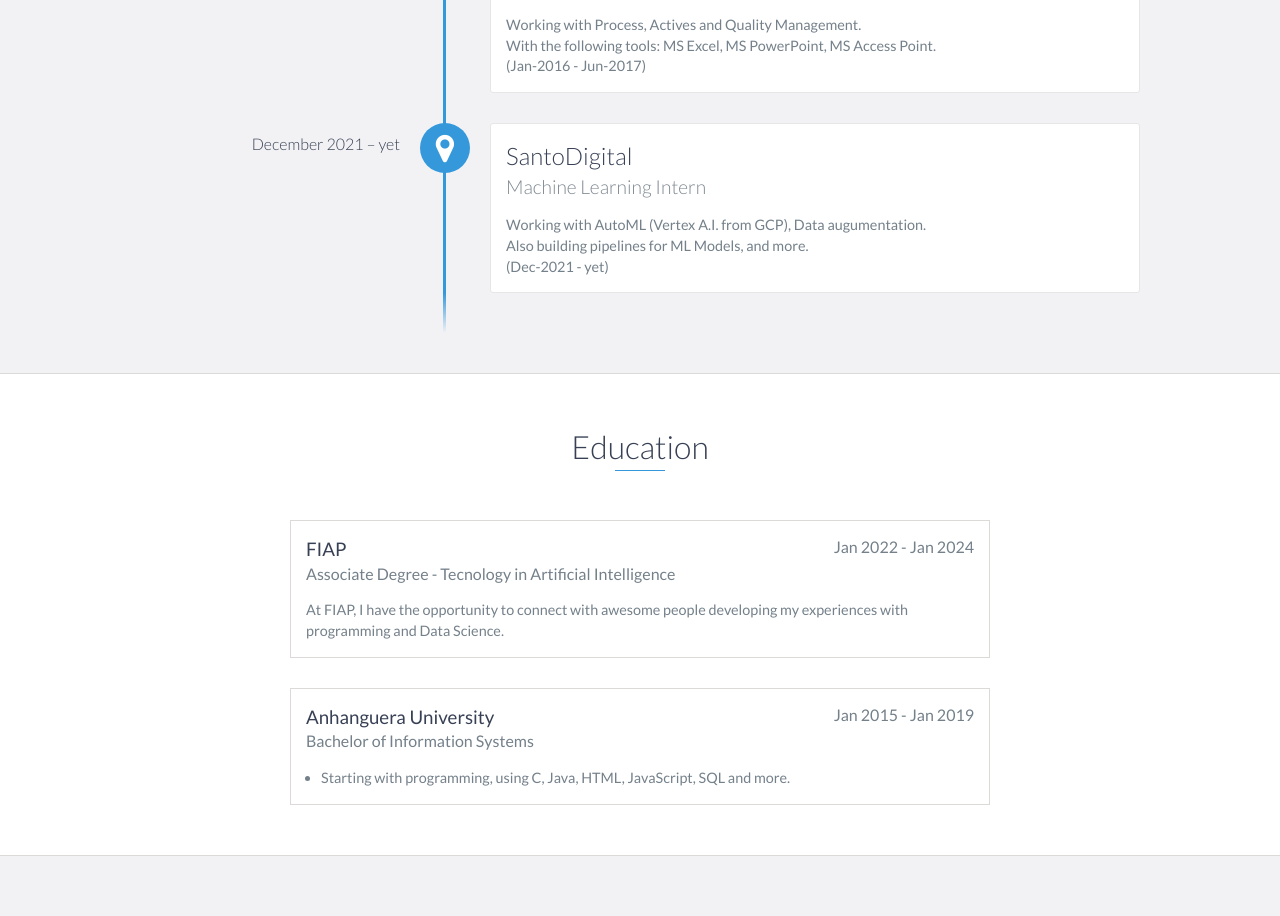
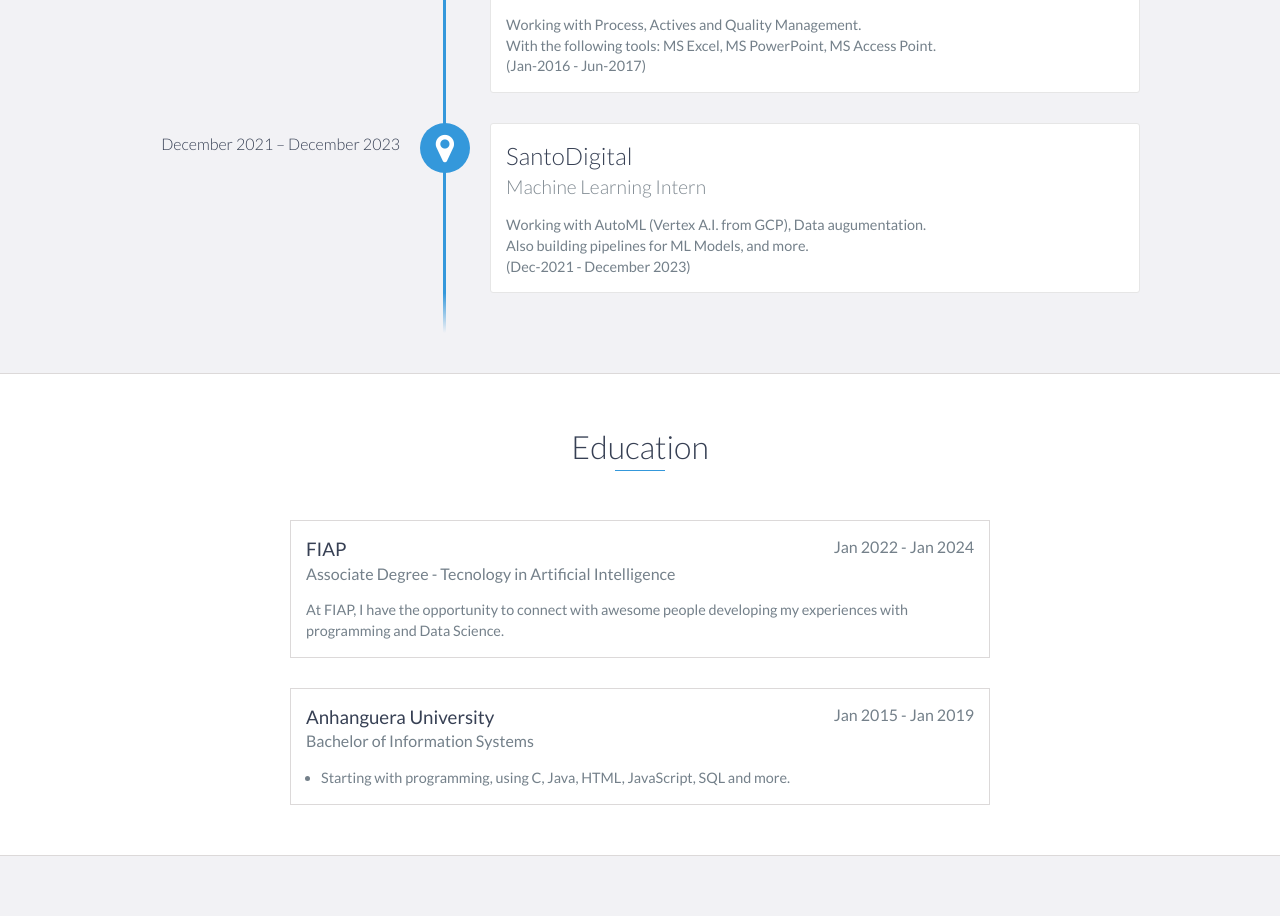
Before and after one commit to henricobela/henricobela.github.io, a website: page index.html in a window 1280 px wide. Shown: the part 4740-5656 px from the top of the page. Drawn offline with nearby package versions, Linux system fonts and the light colour scheme.

Commit message:
Update index.html

```diff
--- a/index.html
+++ b/index.html
@@ -119,13 +119,13 @@
                     (Jan-2016 - Jun-2017)<br>
                 </p>
             </div>
-	    <div data-date="December 2021 – yet">
+	    <div data-date="December 2021 – December 2023">
 		<h3>SantoDigital</h3>
 		<h4>Machine Learning Intern</h4>
 		<p>
 		    Working with AutoML (Vertex A.I. from GCP), Data augumentation.<br>
 		    Also building pipelines for ML Models, and more.<br>
-		    (Dec-2021 - yet)<br>
+		    (Dec-2021 - December 2023)<br>
 		</p>
 	    </div>
         </div>
```
